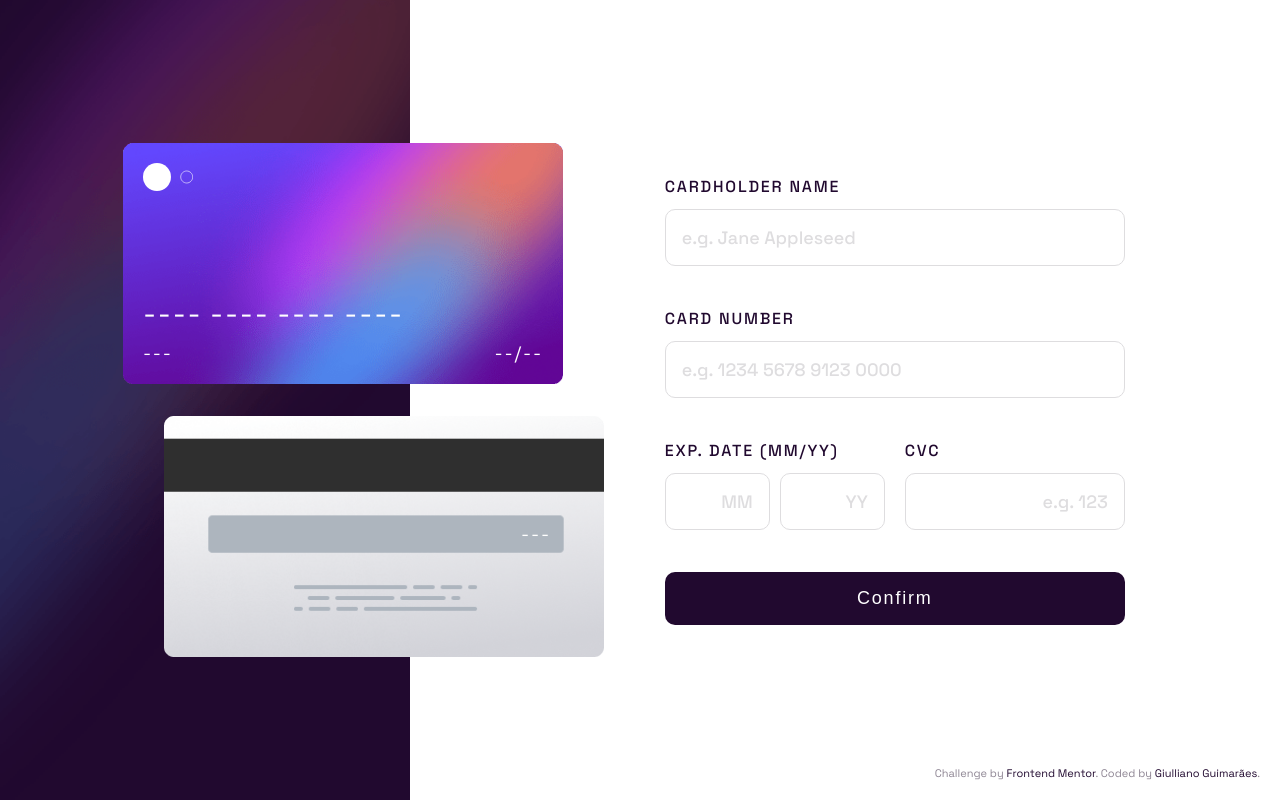
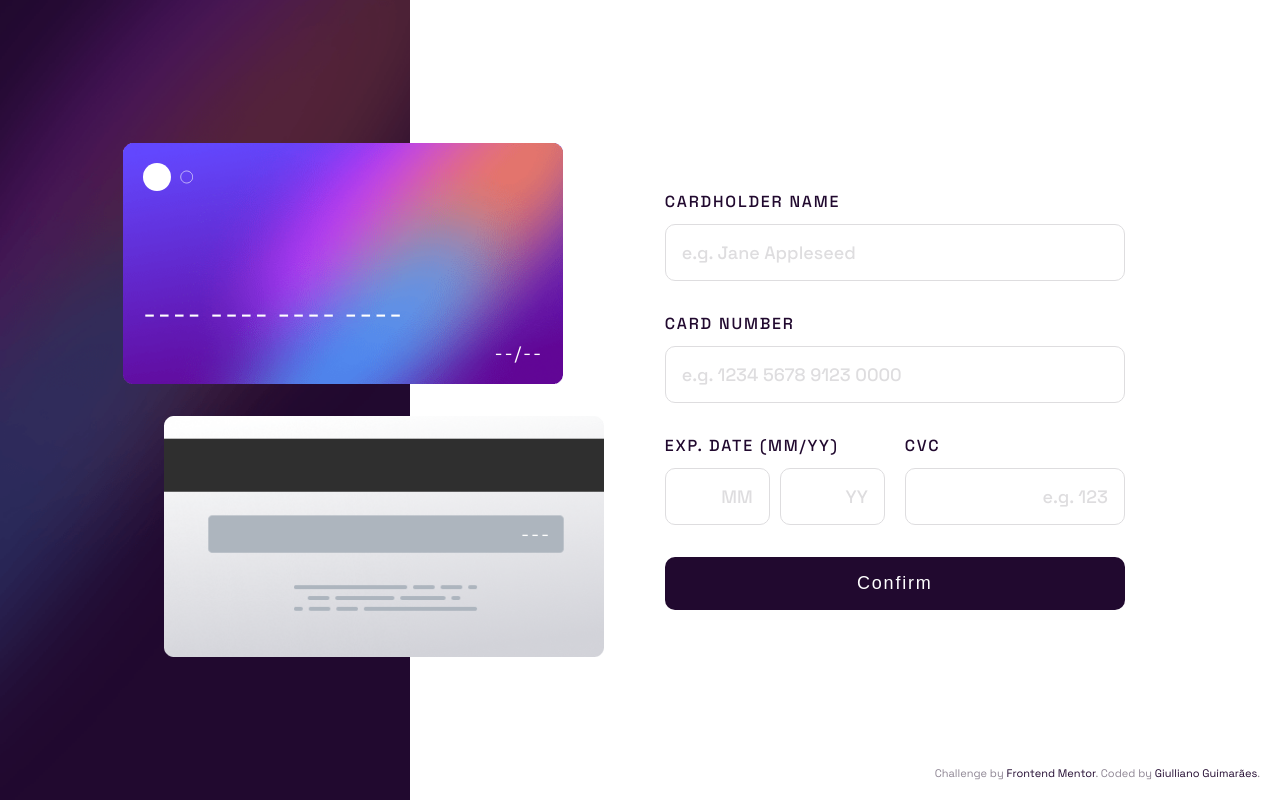
Before and after one commit to giullianoth/Interactive-card-details-form_Frontend-Mentor_React, a React (Vite) app: page / in a window 1280 px wide. Built offline with nearby package versions, Linux system fonts and the light colour scheme.

Commit message:
validate name

```diff
--- a/src/App.tsx
+++ b/src/App.tsx
@@ -1,21 +1,53 @@
 import './App.css'
 import CardTemplate from './components/page/CardTemplate'
 import CardForm from './components/page/CardForm'
-import Confirmed from './components/page/Confirmed'
+// import Confirmed from './components/page/Confirmed'
 import Footer from './components/page/Footer'
+import { useEffect, useState } from 'react'
+import ValidateName from './services/validate-name'
 
 function App() {
+  const [nameValue, setNameValue] = useState("")
+  const [nameTemplateValue, setNameTemplateValue] = useState("---")
+
+  const { validateName, validateNameOnFocusOut, nameIsValid, validName, animeteCard, nameError, nameErrorMessage } = ValidateName()
+
+  const handleValidateName = (mode: string, value: string) => {
+    setNameValue(value)
+
+    if (mode === "input") {
+      validateName(value)
+    }
+
+    if (mode === "focusout") {
+      validateNameOnFocusOut(value)
+    }
+  }
+
+  useEffect(() => {
+    setNameTemplateValue(validName)
+  }, [validName])
+
   return (
     <div className='app'>
       <header className="header">
         <h1>Interactive card details form</h1>
       </header>
 
-      <CardTemplate />
+      <CardTemplate
+        nameTemplate={nameTemplateValue}
+        animateCard={animeteCard} />
 
       <main>
         <section className="register">
-          <CardForm />
+
+          <CardForm
+            nameValue={nameValue}
+            validateName={handleValidateName}
+            nameError={nameError}
+            nameErrorMessage={nameErrorMessage}
+            nameIsValid={nameIsValid} />
+
           {/* <Confirmed /> */}
         </section>
       </main>
--- a/src/components/CardFront/index.tsx
+++ b/src/components/CardFront/index.tsx
@@ -2,9 +2,14 @@ import styles from "./CardFront.module.css"
 import cardTemplateFront from "/images/bg-card-front.png"
 import cardLogo from "/images/card-logo.svg"
 
-const CardFront = () => {
+export interface CardFrontProps {
+  nameTemplate: string
+  alertClassName: string
+}
+
+const CardFront = ({ nameTemplate, alertClassName }: CardFrontProps) => {
   return (
-    <div className={styles.cardFront}>
+    <div className={`${styles.cardFront} ${alertClassName}`}>
       <img src={cardTemplateFront} alt="Card Front" className={styles.card} />
 
       <div className={styles.cardFront__logo}>
@@ -13,7 +18,7 @@ const CardFront = () => {
 
       <div className={styles.cardFront__wrapper}>
         <p className={styles.cardFront__number}>---- ---- ---- ----</p>
-        <p className={styles.cardFront__name}>---</p>
+        <p className={styles.cardFront__name}>{nameTemplate}</p>
         <p className={styles.cardFront__expDate}>--/--</p>
       </div>
     </div>
--- a/src/components/page/CardForm/CardForm.module.css
+++ b/src/components/page/CardForm/CardForm.module.css
@@ -1,6 +1,6 @@
 .cardForm {
     display: flex;
-    gap: 20px;
+    gap: 10px;
     flex-wrap: wrap;
     width: 100%;
 }
@@ -59,6 +59,7 @@
     display: flex;
     column-gap: 10px;
     flex-wrap: wrap;
+    margin-right: 10px;
 }
 
 .cardForm__expDate .cardForm__label, .cardForm__expDate .cardForm__message {
--- a/src/components/page/CardForm/index.tsx
+++ b/src/components/page/CardForm/index.tsx
@@ -1,12 +1,29 @@
 import styles from "./CardForm.module.css"
 
-const CardForm = () => {
+export interface CardFormProps {
+  nameValue: string
+  validateName: Function
+  nameError: boolean
+  nameErrorMessage: string
+  nameIsValid: boolean
+}
+
+const CardForm = ({ nameValue, validateName, nameError, nameErrorMessage, nameIsValid }: CardFormProps) => {
   return (
     <form className={styles.cardForm} autoComplete="off">
       <div className={styles.cardForm__row}>
         <label htmlFor="name" className={styles.cardForm__label}>Cardholder Name</label>
-        <input type="text" id="name" placeholder="e.g. Jane Appleseed" />
-        <p className={styles.cardForm__message}></p>
+
+        <input
+          type="text"
+          id="name"
+          placeholder="e.g. Jane Appleseed"
+          value={nameValue}
+          onChange={event => validateName("input", event.target.value)}
+          onBlur={event => validateName("focusout", event.target.value)}
+          className={(nameError ? styles.error : "") + (nameIsValid ? styles.valid : "")} />
+
+        <p className={styles.cardForm__message}>{nameErrorMessage}</p>
       </div>
 
       <div className={styles.cardForm__row}>
--- a/src/components/page/CardTemplate/CardTemplate.module.css
+++ b/src/components/page/CardTemplate/CardTemplate.module.css
@@ -15,6 +15,10 @@
     position: relative;
 }
 
+.alert {
+    animation: cardAlert var(--transition-duration-default) 1 ease-in-out;
+}
+
 @media screen and (min-width: 768px) {
     .cardTemplate {
         height: 280px;
@@ -29,3 +33,24 @@
         background-image: url("/images/bg-main-desktop.png");
     }
 }
+
+@keyframes cardAlert {
+    0% {
+      transform: translateX(10px);
+    }
+    20% {
+      transform: translateX(-10px);
+    }
+    40% {
+      transform: translateX(10px);
+    }
+    60% {
+      transform: translateX(-10px);
+    }
+    80% {
+      transform: translateX(10px);
+    }
+    100% {
+      transform: none;
+    }
+  }
--- a/src/components/page/CardTemplate/index.tsx
+++ b/src/components/page/CardTemplate/index.tsx
@@ -2,13 +2,21 @@ import CardBack from "../../CardBack"
 import CardFront from "../../CardFront"
 import styles from "./CardTemplate.module.css"
 
-const CardTemplate = () => {
+export interface CardTemplateProps {
+  nameTemplate: string
+  animateCard: boolean
+}
+
+const CardTemplate = ({ nameTemplate, animateCard }: CardTemplateProps) => {
   return (
     <aside className={styles.cardTemplate}>
-        <div className={styles.cardTemplate__container}>
-            <CardBack />
-            <CardFront />
-        </div>
+      <div className={styles.cardTemplate__container}>
+        <CardBack />
+
+        <CardFront
+          nameTemplate={nameTemplate}
+          alertClassName={animateCard ? styles.alert : ""} />
+      </div>
     </aside>
   )
 }
--- /dev/null
+++ b/src/definitions/variables.ts
@@ -0,0 +1,17 @@
+import { CardInterface } from "../interfaces/card"
+
+export const accentuation = /[\u0300-\u036f]/g
+export const specialChars = /[^a-zA-Z 0-9]+/g
+export const numbers = /[0-9]/
+export const onlyNumbers = /^[0-9]+$/
+
+export const pureNumber = (value: any) => value.normalize("NFD").replaceAll(" ", "")
+
+export const isValidNumber = (value: string) => pureNumber(value).match(onlyNumbers)
+
+export const cardData: CardInterface = {
+    name: "",
+    number: 0,
+    expDate: "",
+    cvc: 0
+}
--- /dev/null
+++ b/src/interfaces/card.ts
@@ -0,0 +1,6 @@
+export interface CardInterface {
+    name: string
+    number: number
+    expDate: string
+    cvc: number
+}
--- /dev/null
+++ b/src/services/validate-name.ts
@@ -0,0 +1,65 @@
+import { useEffect, useState } from "react";
+import { accentuation, cardData, specialChars } from "../definitions/variables";
+
+export default function ValidateName() {
+    const [validName, setValidName] = useState("")
+    const [nameErrorMessage, setNameErrorMessage] = useState("")
+    const [nameError, setNameError] = useState(false)
+    const [nameIsValid, setNameIsValid] = useState(false)
+    const [animeteCard, setAnimateCard] = useState(false)
+    const cardNameMaxLength = 25
+
+    useEffect(() => {
+        setNameIsValid(false)
+    }, [nameError])
+
+    const validateName = (nameValue: string) => {
+        const length = nameValue.length
+
+        if (nameError) {
+            setNameErrorMessage("")
+            setNameError(false)
+        }
+
+        if (length === 0) {
+            setAnimateCard(true)
+            setNameErrorMessage("Can't be blank")
+            setNameError(true)
+
+            setTimeout(() => {
+                setAnimateCard(false)
+            }, 300)
+        }
+
+        if (length <= cardNameMaxLength) {
+            const newNameValue = length > 0
+                ? nameValue.normalize("NFD").replace(accentuation, "").replace(specialChars, "").toUpperCase()
+                : "---"
+
+            setValidName(newNameValue)
+        }
+    }
+
+    const validateNameOnFocusOut = (nameValue: string) => {
+        let valid = true
+        const length = nameValue.length
+
+        if (length === 0) {
+            setAnimateCard(true)
+            setNameErrorMessage("Can't be blank")
+            setNameError(true)
+            valid = false
+
+            setTimeout(() => {
+                setAnimateCard(false)
+            }, 300)
+        }
+
+        if (valid) {
+            setNameIsValid(true)
+            cardData.name = validName
+        }
+    }
+
+    return { validateName, validateNameOnFocusOut, validName, nameErrorMessage, nameError, nameIsValid, animeteCard }
+}
```
